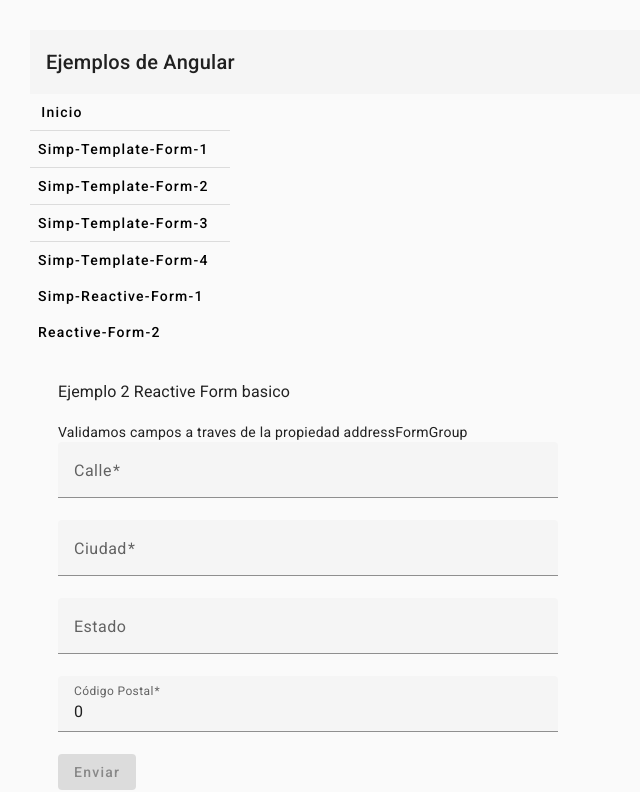
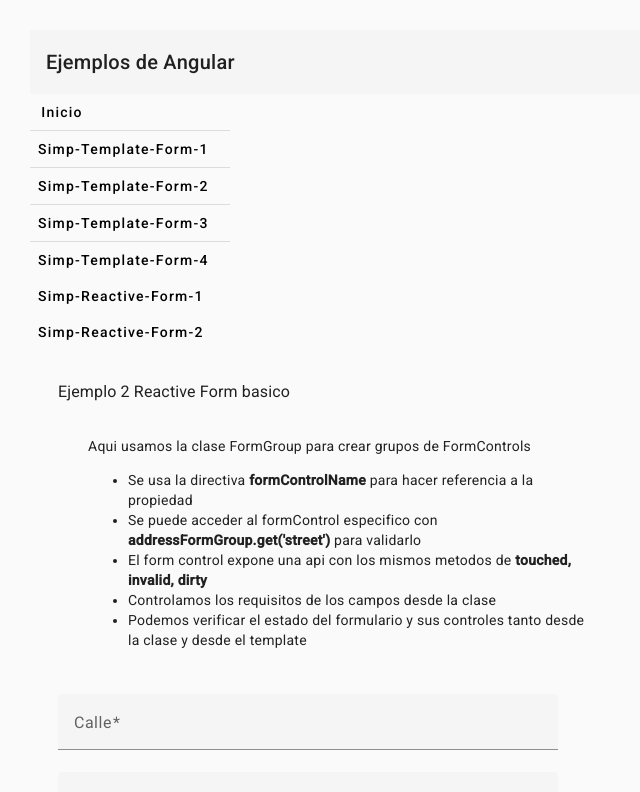
Before and after one commit to EscuelaIt/Ejemplos-Curso-Avanzado-de-Angular, an Angular app: page /react-form-2 in a window 1280 px wide. Shown: the top 792 px of the page, without its empty margins (0-640 px from the left). Built offline with nearby package versions, Linux system fonts and the light colour scheme.

Commit message:
Added example

```diff
--- a/src/app/app.component.html
+++ b/src/app/app.component.html
@@ -28,7 +28,9 @@
       </button>
     </div>
     <div>
-      <button mat-button routerLink="/react-form-2">Reactive-Form-2</button>
+      <button mat-button routerLink="/react-form-2">
+        Simp-Reactive-Form-2
+      </button>
     </div>
   </div>
 </div>
--- a/src/app/forms/simple-reactive-form2/simple-reactive-form2.component.ts
+++ b/src/app/forms/simple-reactive-form2/simple-reactive-form2.component.ts
@@ -25,9 +25,27 @@
   ],
   template: `
     <h3>Ejemplo 2 Reactive Form basico</h3>
-
-    <div class="example-form">
-      Validamos campos a traves de la propiedad addressFormGroup
+    <div class="example-form padding-10 margin-20">
+      Aqui usamos la clase FormGroup para crear grupos de FormControls
+      <ul>
+        <li>
+          Se usa la directiva <b>formControlName</b> para hacer referencia a la
+          propiedad
+        </li>
+        <li>
+          Se puede acceder al formControl especifico con
+          <b>addressFormGroup.get('street')</b> para validarlo
+        </li>
+        <li>
+          El form control expone una api con los mismos metodos de
+          <b>touched, invalid, dirty</b>
+        </li>
+        <li>Controlamos los requisitos de los campos desde la clase</li>
+        <li>
+          Podemos verificar el estado del formulario y sus controles tanto desde
+          la clase y desde el template
+        </li>
+      </ul>
     </div>
     <div class="example-form">
       <form [formGroup]="addressFormGroup" (ngSubmit)="onSubmit()">
```
